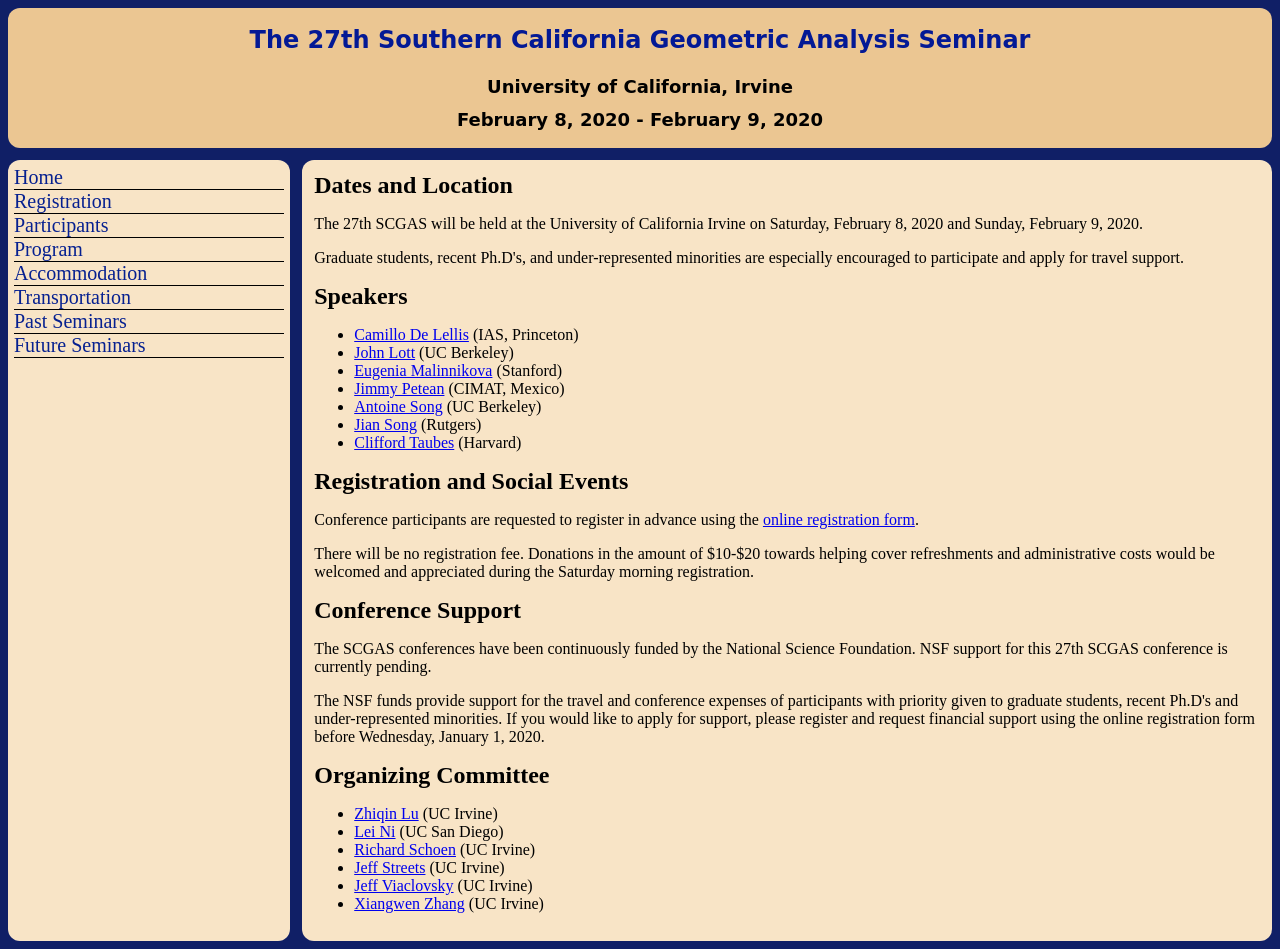
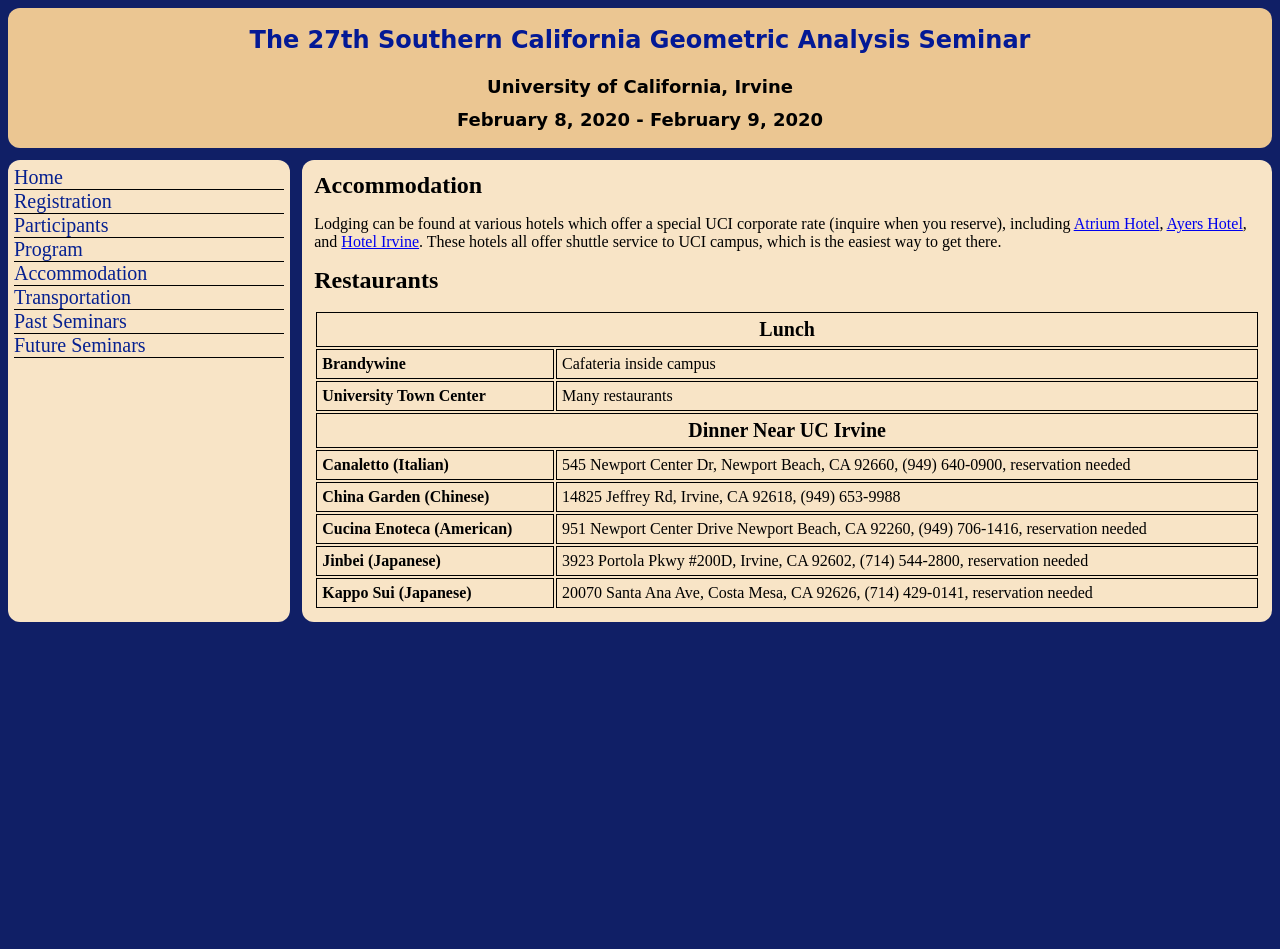
Before and after one commit to Geometry-Discovery-Project-UCI/scgas.math.uci.edu, a Vue app: page /accommodation in a window 1280 px wide. After the commit the page ends 800 px from the top, so only its background shows below. Built offline with nearby package versions, Linux system fonts and the light colour scheme.

Commit message:
feat(views): accommodation view

```diff
--- a/src/config.json
+++ b/src/config.json
@@ -108,5 +108,39 @@
                 "abstract": "Z/2 harmonic 1-forms are closed and coclosed 1- forms with values in a real line bundle that is defined on the complement of a cxdimension 2 subvariety of a Riemannian manifold with their norms being zero on this same subvariety. These objects are now known to appear (in dimensions 2-4) in diverse contexts involving SL(2,C) gauge theories. I hope to tell you a story about these objects and the role that they might be playing with regards to the differential topology of low dimensional manifolds."
             }
         ]
+    },
+    "accommodation": {
+        "lunchOptions": [
+            {
+                "name": "Brandywine",
+                "description": "Cafateria inside campus"
+            },
+            {
+                "name": "University Town Center",
+                "description": "Many restaurants"
+            }
+        ],
+        "dinnerOptions": [
+            {
+                "name": "Canaletto (Italian)",
+                "description": "545 Newport Center Dr, Newport Beach, CA 92660, (949) 640-0900, reservation needed"
+            },
+            {
+                "name": "China Garden (Chinese)",
+                "description": "14825 Jeffrey Rd, Irvine, CA 92618, (949) 653-9988"
+            },
+            {
+                "name": "Cucina Enoteca (American)",
+                "description": "951 Newport Center Drive Newport Beach, CA 92260, (949) 706-1416, reservation needed"
+            },
+            {
+                "name": "Jinbei (Japanese)",
+                "description": "3923 Portola Pkwy #200D, Irvine, CA 92602, (714) 544-2800, reservation needed"
+            },
+            {
+                "name": "Kappo Sui (Japanese)",
+                "description": "20070 Santa Ana Ave, Costa Mesa, CA 92626, (714) 429-0141, reservation needed"
+            }
+        ]
     }
 }
--- a/src/router/index.ts
+++ b/src/router/index.ts
@@ -3,6 +3,7 @@
 import RegistrationView from "@/views/RegistrationView.vue";
 import ParticipantsView from "@/views/ParticipantsView.vue";
 import ProgramView from "@/views/ProgramView.vue";
+import AccommodationView from "@/views/AccommodationView.vue";
 
 export const routes: Array<RouteRecordRaw> = [
   {
@@ -28,7 +29,7 @@
   {
     name: "accommodation",
     path: "/accommodation",
-    component: HomeView,
+    component: AccommodationView,
   },
   {
     name: "transportation",
--- /dev/null
+++ b/src/views/AccommodationView.vue
@@ -0,0 +1,57 @@
+<template>
+  <h1>Accommodation</h1>
+  <p>
+    Lodging can be found at various hotels which offer a special UCI corporate
+    rate (inquire when you reserve), including
+    <a target="_blank" href="https://atriumhotel.com/">Atrium Hotel</a>,
+    <a target="_blank" href="https://www.ayreshotels.com/">Ayers Hotel</a>, and
+    <a target="_blank" href="https://www.hotelirvine.com/">Hotel Irvine</a>.
+    These hotels all offer shuttle service to UCI campus, which is the easiest
+    way to get there.
+  </p>
+  <h1>Restaurants</h1>
+  <div id="restaurants">
+    <table cellpadding="5">
+      <tr>
+        <th colspan="2" style="font-size: 20px">Lunch</th>
+      </tr>
+      <tr v-for="lunch in lunchOptions" :key="lunch.name">
+        <td>
+          <strong>{{ lunch.name }}</strong>
+        </td>
+        <td>{{ lunch.description }}</td>
+      </tr>
+      <tr>
+        <th colspan="2" style="font-size: 20px">Dinner Near UC Irvine</th>
+      </tr>
+      <tr v-for="dinner in dinnerOptions" :key="dinner.name">
+        <td>
+          <strong>{{ dinner.name }}</strong>
+        </td>
+        <td>{{ dinner.description }}</td>
+      </tr>
+    </table>
+  </div>
+</template>
+
+<style>
+#restaurants table {
+  margin-left: auto;
+  margin-right: auto;
+  width: 100%;
+}
+</style>
+
+<script lang="ts">
+import { defineComponent } from "vue";
+import config from "@/config.json";
+
+export default defineComponent({
+  setup: () => {
+    return {
+      lunchOptions: config.accommodation.lunchOptions,
+      dinnerOptions: config.accommodation.dinnerOptions,
+    };
+  },
+});
+</script>
--- a/src/views/ParticipantsView.vue
+++ b/src/views/ParticipantsView.vue
@@ -1,7 +1,7 @@
 <template>
   <h1>Participants</h1>
   <div id="participants">
-    <table>
+    <table cellpadding="5">
       <thead>
         <tr>
           <th>Last Name</th>
--- a/src/views/ProgramView.vue
+++ b/src/views/ProgramView.vue
@@ -3,13 +3,13 @@
   <div id="program">
     <table cellpadding="5">
       <tr>
-        <td colspan="3" style="text-align: center">
+        <td colspan="2" style="text-align: center">
           <strong>Schedule</strong> (All talks are taken at
           {{ seminarLocation }})
         </td>
       </tr>
       <tr>
-        <th colspan="3">{{ from }}</th>
+        <th colspan="2">{{ from }}</th>
       </tr>
       <tr v-for="event in firstDaySchedule" :key="event.time">
         <td>{{ event.time }}</td>
@@ -19,10 +19,10 @@
         </td>
       </tr>
       <tr>
-        <th colspan="3">&nbsp;</th>
+        <th colspan="2">&nbsp;</th>
       </tr>
       <tr>
-        <th colspan="3">{{ to }}</th>
+        <th colspan="2">{{ to }}</th>
       </tr>
       <tr v-for="event in secondDaySchedule" :key="event.time">
         <td>{{ event.time }}</td>
```
